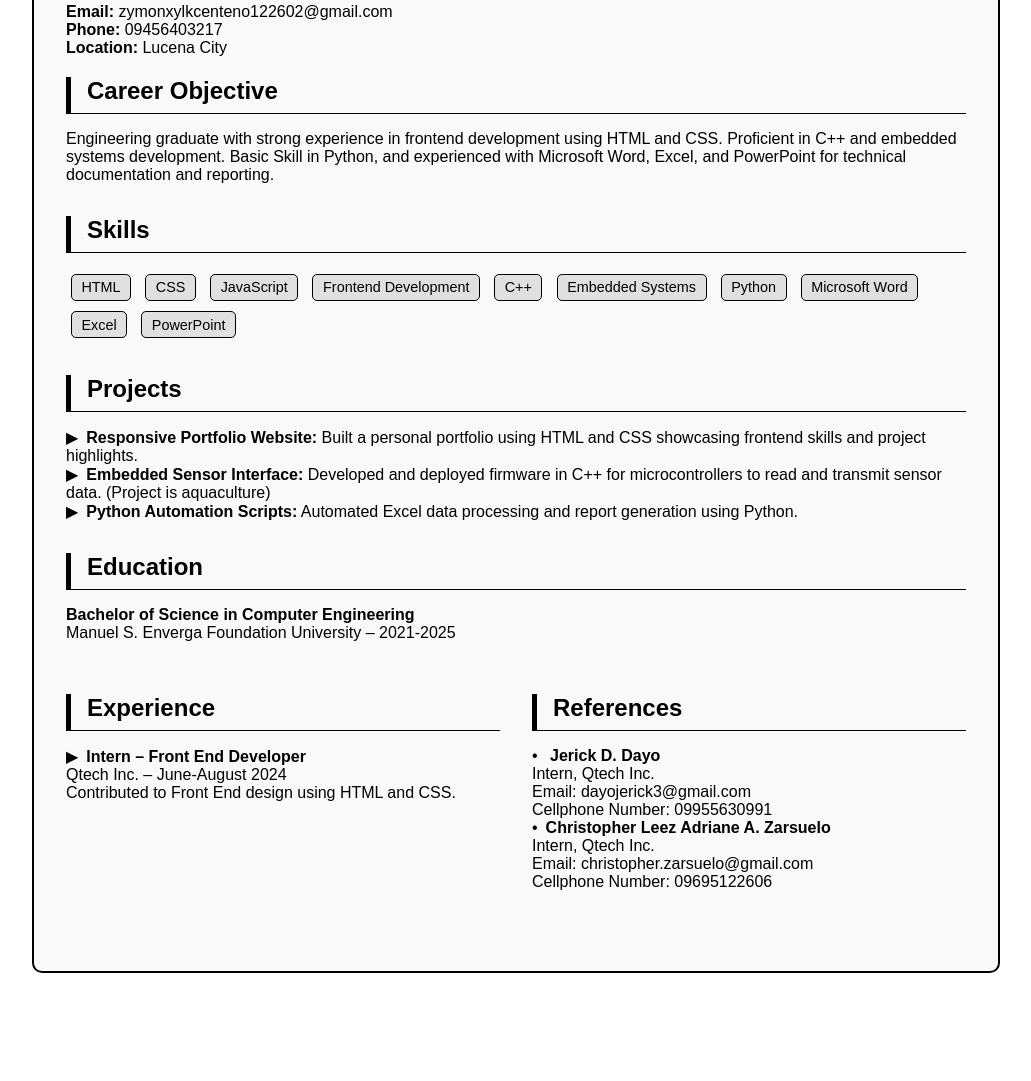
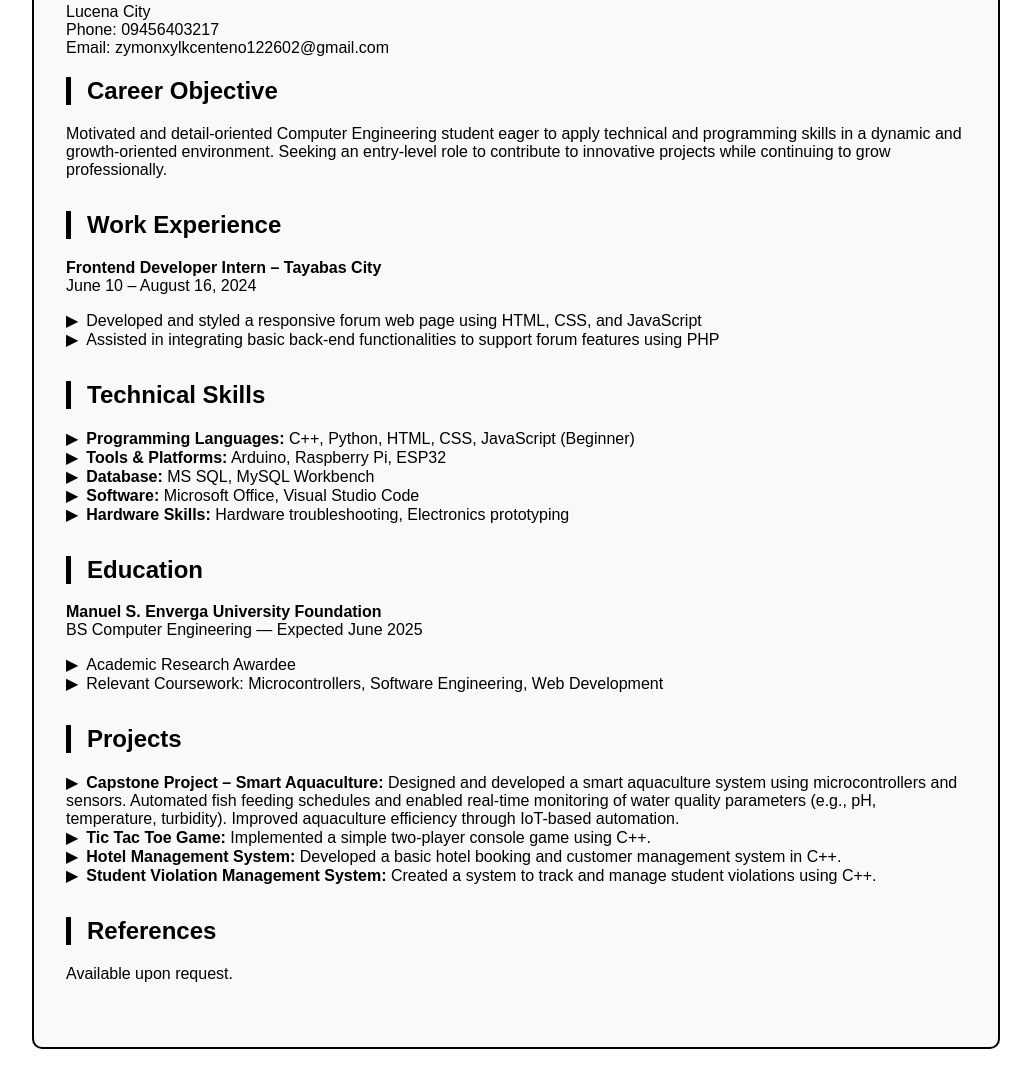
Before and after one commit to Monzy1226/My-Resume, a plain HTML site: page index.html in a window 1280 px wide. Shown: the part 143-1224 px from the top of the page, without its empty margins (124-1155 px from the left). Before the commit the page ends 1148 px from the top, so only its background shows below. Drawn offline with Linux system fonts and the light colour scheme.

Commit message:
index.html

```diff
--- a/index.html
+++ b/index.html
@@ -2,68 +2,69 @@
 <html lang="en">
 <head>
   <meta charset="UTF-8" />
-  <meta name="viewport" content="width=device-width, initial-scale=1.0" />
-  <title>Resume - Frontend & Embedded Developer</title>
+  <meta name="viewport" content="width=device-width, initial-scale=1.0"/>
+  <title>Zymon Xylk Centeno Resume</title>
 </head>
 <body>
   <div class="container">
     <h1>Zymon Xylk R. Centeno</h1>
-    <p><strong>Email:</strong> <a href="mailto:zymonxylkcenteno122602@gmail.com">zymonxylkcenteno122602@gmail.com</a><br>
-       <strong>Phone:</strong> 09456403217<br>
-       <strong>Location:</strong> Lucena City</p>
+    <p class="contact">
+      Lucena City<br>
+      Phone: 09456403217<br>
+      Email: <a href="mailto:zymonxylkcenteno122602@gmail.com">zymonxylkcenteno122602@gmail.com</a>
+    </p>
 
     <div class="section">
-      <h2 class="section-title">Career Objective</h2>
-      <p>Engineering graduate with strong experience in frontend development using HTML and CSS. Proficient in C++ and embedded systems development. Basic Skill in Python, and experienced with Microsoft Word, Excel, and PowerPoint for technical documentation and reporting.</p>
+      <h2>Career Objective</h2>
+      <p>
+        Motivated and detail-oriented Computer Engineering student eager to apply technical and programming skills in a dynamic and growth-oriented environment. Seeking an entry-level role to contribute to innovative projects while continuing to grow professionally.
+      </p>
     </div>
 
     <div class="section">
-      <h2 class="section-title">Skills</h2>
-      <div class="skills">
-        <span>HTML</span>
-        <span>CSS</span>
-        <span>JavaScript</span>
-        <span>Frontend Development</span>
-        <span>C++</span>
-        <span>Embedded Systems</span>
-        <span>Python</span>
-        <span>Microsoft Word</span>
-        <span>Excel</span>
-        <span>PowerPoint</span>
-      </div>
-    </div>
-
-    <div class="section">
-      <h2 class="section-title">Projects</h2>
+      <h2>Work Experience</h2>
+      <p><strong>Frontend Developer Intern – Tayabas City</strong><br>
+      June 10 – August 16, 2024</p>
       <ul>
-        <li><strong>Responsive Portfolio Website:</strong> Built a personal portfolio using HTML and CSS showcasing frontend skills and project highlights.</li>
-        <li><strong>Embedded Sensor Interface:</strong> Developed and deployed firmware in C++ for microcontrollers to read and transmit sensor data. (Project is aquaculture)</li>
-        <li><strong>Python Automation Scripts:</strong> Automated Excel data processing and report generation using Python.</li>
+        <li>Developed and styled a responsive forum web page using HTML, CSS, and JavaScript</li>
+        <li>Assisted in integrating basic back-end functionalities to support forum features using PHP</li>
       </ul>
     </div>
 
     <div class="section">
-      <h2 class="section-title">Education</h2>
-      <p><strong>Bachelor of Science in Computer Engineering</strong><br>
-      Manuel S. Enverga Foundation University – 2021-2025</p>
+      <h2>Technical Skills</h2>
+      <ul>
+        <li><strong>Programming Languages:</strong> C++, Python, HTML, CSS, JavaScript (Beginner)</li>
+        <li><strong>Tools & Platforms:</strong> Arduino, Raspberry Pi, ESP32</li>
+        <li><strong>Database:</strong> MS SQL, MySQL Workbench</li>
+        <li><strong>Software:</strong> Microsoft Office, Visual Studio Code</li>
+        <li><strong>Hardware Skills:</strong> Hardware troubleshooting, Electronics prototyping</li>
+      </ul>
     </div>
 
-    <div class="section flexbox">
-      <div class="experience">
-        <h2 class="section-title">Experience</h2>
+    <div class="section">
+      <h2>Education</h2>
+      <p><strong>Manuel S. Enverga University Foundation</strong><br>
+      BS Computer Engineering — Expected June 2025</p>
       <ul>
-          <li><strong>Intern – Front End Developer</strong><br>
-              Qtech Inc. – June-August 2024<br>
-              Contributed to Front End design using HTML and CSS.</li>
+        <li>Academic Research Awardee</li>
+        <li>Relevant Coursework: Microcontrollers, Software Engineering, Web Development</li>
       </ul>
     </div>
-      <div class="references">
-        <h2 class="section-title">References</h2>
+
+    <div class="section">
+      <h2>Projects</h2>
       <ul>
-          <li><strong> Jerick D. Dayo</strong><br>Intern, Qtech Inc.<br>Email: dayojerick3@gmail.com<br>Cellphone Number: 09955630991</li>
-          <li><strong>Christopher Leez Adriane A. Zarsuelo</strong><br>Intern, Qtech Inc.<br>Email: christopher.zarsuelo@gmail.com<br>Cellphone Number: 09695122606</li>
+        <li><strong>Capstone Project – Smart Aquaculture:</strong> Designed and developed a smart aquaculture system using microcontrollers and sensors. Automated fish feeding schedules and enabled real-time monitoring of water quality parameters (e.g., pH, temperature, turbidity). Improved aquaculture efficiency through IoT-based automation.</li>
+        <li><strong>Tic Tac Toe Game:</strong> Implemented a simple two-player console game using C++.</li>
+        <li><strong>Hotel Management System:</strong> Developed a basic hotel booking and customer management system in C++.</li>
+        <li><strong>Student Violation Management System:</strong> Created a system to track and manage student violations using C++.</li>
       </ul>
     </div>
+
+    <div class="section">
+      <h2>References</h2>
+      <p>Available upon request.</p>
     </div>
   </div>
 </body>
```
Lines whose indentation alone changed are shown as unchanged.
